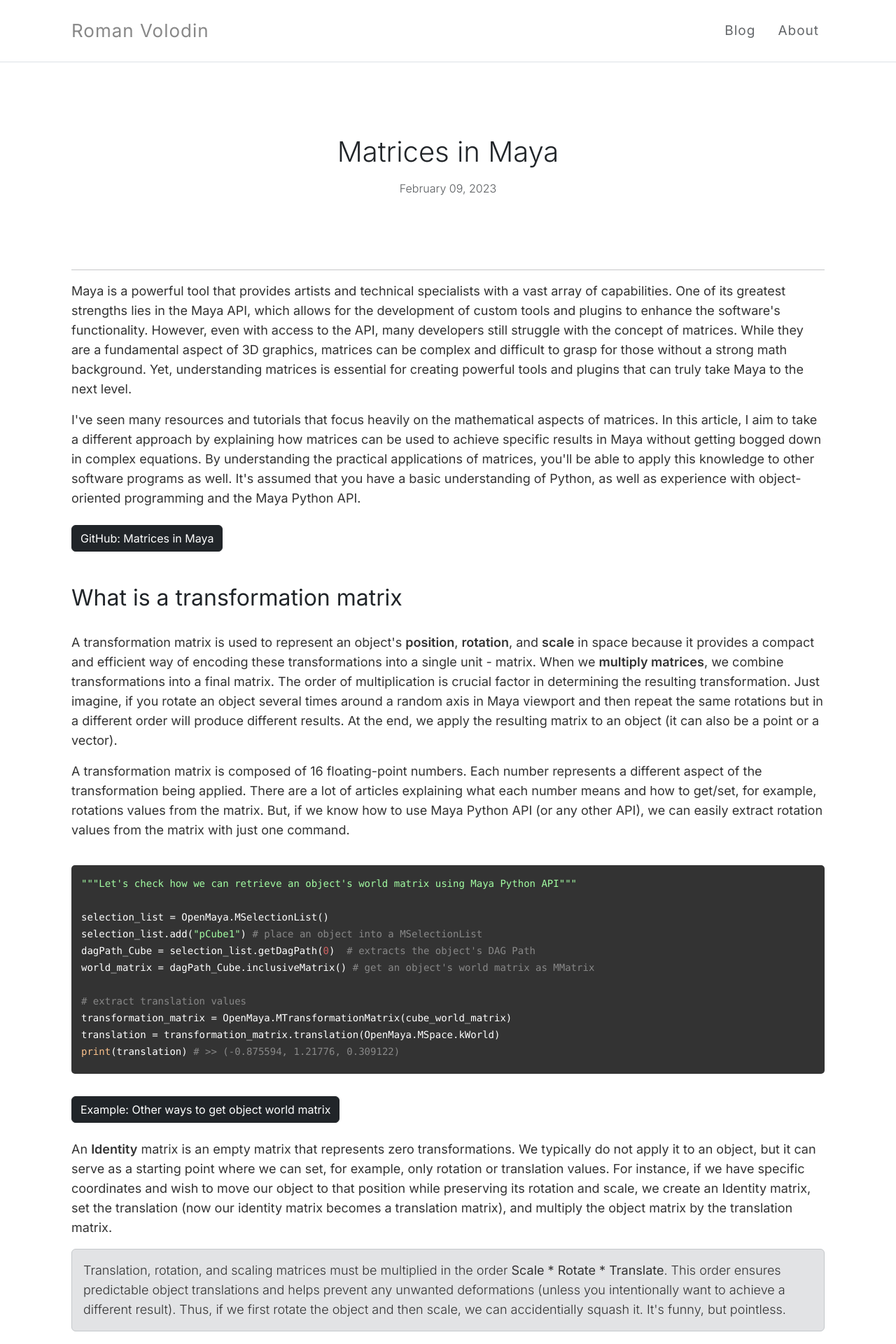
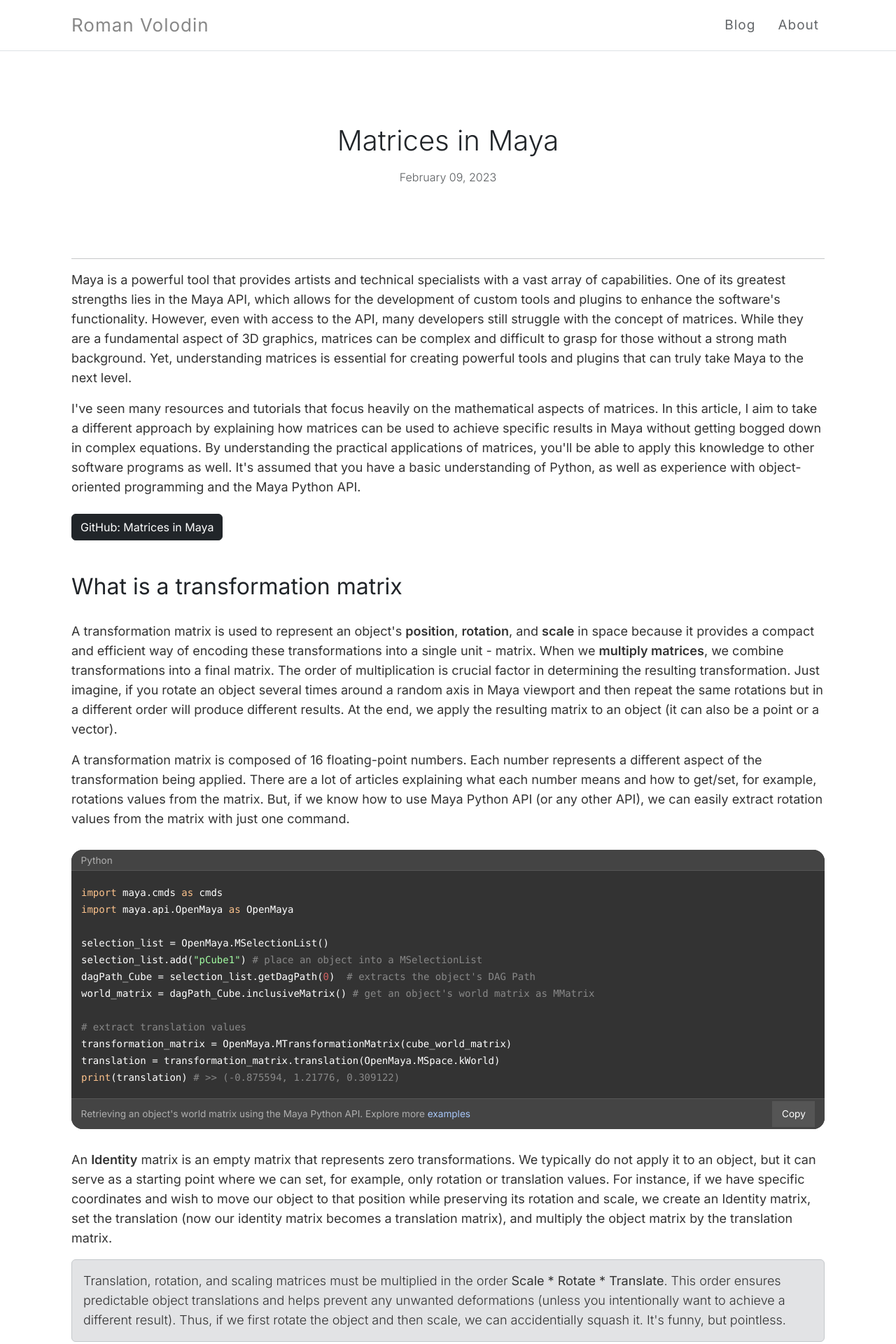
Before and after one commit to volodinroman/volodinroman.github.io, a Jekyll site: the page built from _posts/2023-02-08-Matrices-Maya.md, in a window 1280 px wide. Shown: the top 1920 px of the page at 70% size. Built offline with Jekyll 4.4.1, drawn with Linux system fonts in a browser that asks for light colours; nearby versions of some CDN libraries; some of the changed text lies outside the part shown.

Commit message:
updated code block

```diff
--- a/_includes/header.html
+++ b/_includes/header.html
@@ -1,5 +1,5 @@
 <!-- <nav class="navbar navbar-expand-lg py-3 bg-4" data-bs-theme="dark"> -->
-<nav class="navbar navbar-expand-lg py-4 bg-3 border-bottom">
+<nav class="navbar navbar-expand-lg py-3 bg-3 border-bottom">
 
     <div class="container">
 
--- a/_includes/scripts.html
+++ b/_includes/scripts.html
@@ -5,8 +5,9 @@
 <script src="https://cdn.jsdelivr.net/npm/bootstrap@5.3.0-alpha1/dist/js/bootstrap.bundle.min.js" integrity="sha384-w76AqPfDkMBDXo30jS1Sgez6pr3x5MlQ1ZAGC+nuZB+EYdgRZgiwxhTBTkF7CXvN" crossorigin="anonymous"></script>
 
 <!-- Highlight.JS -->
-<script src="//cdnjs.cloudflare.com/ajax/libs/highlight.js/11.7.0/highlight.min.js"></script>
+<script src="//cdnjs.cloudflare.com/ajax/libs/highlight.js/11.9.0/highlight.min.js"></script>
 <script>hljs.highlightAll();</script>
 
 <!-- Social Icons -->
 <script defer src="{{ '/assets/js/fa.js' | absolute_url }}"></script>
+<script defer src="{{ '/assets/js/website.js' | absolute_url }}"></script>
--- a/_posts/2023-02-08-Matrices-Maya.md
+++ b/_posts/2023-02-08-Matrices-Maya.md
@@ -5,7 +5,6 @@
 categories: math
 tags: [OpenMaya API, Maya, Math, Matrices, Python]
 ---
-
 
 <p>Maya is a powerful tool that provides artists and technical specialists with a vast array of capabilities. One of its greatest strengths lies in the Maya API, which allows for the development of custom tools and plugins to enhance the software's functionality. However, even with access to the API, many developers still struggle with the concept of matrices. While they are a fundamental aspect of 3D graphics, matrices can be complex and difficult to grasp for those without a strong math background. Yet, understanding matrices is essential for creating powerful tools and plugins that can truly take Maya to the next level.</p>
 
@@ -25,8 +24,11 @@
 
 <p>A transformation matrix is composed of 16 floating-point numbers. Each number represents a different aspect of the transformation being applied. There are a lot of articles explaining what each number means and how to get/set, for example, rotations values from the matrix. But, if we know how to use Maya Python API (or any other API), we can easily extract rotation values from the matrix with just one command.</p>
 
-<pre>
-<code class="language-python">"""Let's check how we can retrieve an object's world matrix using Maya Python API"""
+
+<div class="code-block">
+    <div class="top-bar">Python</div>
+    <pre><code class="language-python">import maya.cmds as cmds
+import maya.api.OpenMaya as OpenMaya
 
 selection_list = OpenMaya.MSelectionList()
 selection_list.add("pCube1") # place an object into a MSelectionList
@@ -36,12 +38,16 @@
 # extract translation values
 transformation_matrix = OpenMaya.MTransformationMatrix(cube_world_matrix)
 translation = transformation_matrix.translation(OpenMaya.MSpace.kWorld)
-print(translation) # >> (-0.875594, 1.21776, 0.309122)</code>
-</pre>
+print(translation) # >> (-0.875594, 1.21776, 0.309122)</code></pre>
+    <div class="bottom-bar">
+        <span class="title">Retrieving an object's world matrix using the Maya Python API. Explore more <a target = "_blank" href="https://github.com/volodinroman/matrices-in-maya/blob/main/src/get_object_world_matrix.py">examples</a></span>
+        <button class="copy-btn">Copy</button>
+    </div>
+</div>
 
-<a target = "_blank" href="https://github.com/volodinroman/matrices-in-maya/blob/main/src/get_object_world_matrix.py">
+<!-- <a target = "_blank" href="https://github.com/volodinroman/matrices-in-maya/blob/main/src/get_object_world_matrix.py">
   <button type="button" class="btn btn-dark my-2">Example: Other ways to get object world matrix</button>
-</a>
+</a> -->
 
 <p>An <b>Identity</b> matrix is an empty matrix that represents zero transformations. We typically do not apply it to an object, but it can serve as a starting point where we can set, for example, only rotation or translation values. For instance, if we have specific coordinates and wish to move our object to that position while preserving its rotation and scale, we create an Identity matrix, set the translation (now our identity matrix becomes a translation matrix), and multiply the object matrix by the translation matrix.</p>
 
@@ -89,31 +95,34 @@
   <p><b>Fact 2.</b> When querying vertex position or normal vector, OpenMaya returns the coordinates in <b>object space</b> by default. We can obtain the global coordinate of a vertex (or any other component) by multiplying its local coordinate by the <b>object's world matrix</b>. The <b>transform node</b> makes it simple to retrieve the world matrix for an object.</p>
 </div>
 
-<p>
-Here is how we can get an object's point position in Object Space and convert it into a World Space coordinate:
-</p>
 
-<pre>
-<code class="language-python">import maya.cmds as cmds
+<div class="code-block">
+    <div class="top-bar">Python</div>
+    <pre><code class="language-python">import maya.cmds as cmds
 import maya.api.OpenMaya as om
 
+# Create a cube and move/rotate it
 cube = cmds.polyCube()[0]
-cmds.move(2,3,4)
-cmds.rotate(13,16,20)
+cmds.move(2, 3, 4)
+cmds.rotate(13, 16, 20)
 
+# Get the world matrix and iterate over vertices
 sel_list = om.MSelectionList()
 sel_list.add(cube)
 dag_path = sel_list.getDagPath(0)
-world_matrix = dag_path.inclusiveMatrix() # world matrix
-iter = om.MItMeshVertex(dag_path) # iterates over the object's vertices
+world_matrix = dag_path.inclusiveMatrix()
+iter = om.MItMeshVertex(dag_path)
 
+# Print object space and world space positions
 while not iter.isDone():
+    # Get the vertex position in object space and transform it to world space
+    pos = iter.position()  # position in Object Space
+    world_pos = pos * world_matrix  # world position
 
-    pos = iter.position() # position in Object Space
-    world_pos = pos * world_matrix # world position
-    print(pos, world_pos)
+    # Print both positions with descriptive labels
+    print(f"Object space: {pos}, World space: {world_pos}")
+    iter.next()
 
-    iter.next()
 """
 Result:
 (-0.5, -0.5, 0.5, 1) (1.85051, 2.30744, 4.49801, 1)
@@ -124,8 +133,12 @@
 (0.5, 0.5, -0.5, 1) (2.14949, 3.69256, 3.50199, 1)
 (-0.5, -0.5, -0.5, 1) (1.52119, 2.42697, 3.56139, 1)
 (0.5, -0.5, -0.5, 1) (2.42448, 2.75574, 3.28575, 1)
-"""</code>
-</pre>
+"""</code></pre>
+    <div class="bottom-bar">
+        <span class="title">Geting an object's points positions in Object Space and convert them into a World Space coordinate</span>
+        <button class="copy-btn">Copy</button>
+    </div>
+</div>
 
 
 <h2 class="py-4">What about vectors?</h2>
@@ -141,14 +154,19 @@
 
 <p>As an illustration, to find the Z-axis world direction of an object as an MVector, we multiply a vector (0, 0, 1) by the object's world matrix.</p>
 
-<pre>
-<code class="language-python">import maya.api.OpenMaya as OpenMaya
-# ...
+<div class="code-block">
+    <div class="top-bar">Python</div>
+    <pre><code class="language-python">import maya.api.OpenMaya as OpenMaya
+
 world_matrix = dag_path.inclusiveMatrix() # get world matrix from an object DagPath
 axis = OpenMaya.MVector(0,0,1) # define which axis we want to find in World Space
 
-axis_vector = axis * world_matrix</code>
-</pre>
+axis_vector = axis * world_matrix</code></pre>
+    <div class="bottom-bar">
+        <span class="title">Finding a world Z-axis of an object</span>
+        <button class="copy-btn">Copy</button>
+    </div>
+</div>
 
 <p>To generate a transformation matrix (rotation matrix only) from three known vectors, it is necessary that the vectors be mutually perpendicular.  It is important to note that if the vectors are not strictly perpendicular, the result will be an object with a skewed geometry.</p>
 
@@ -156,8 +174,10 @@
   <p>In the <b>"Examples"</b> section, you will find various applications of matrices in Maya. One of the example demonstrates how I calculated a transformation matrix using three vectors to position a locator on a face and orient it correctly. This example could serve as a starting point for developing a scattering tool.</p>
 </div>
 
-<pre>
-<code class="language-python">import maya.api.OpenMaya as OpenMaya
+
+<div class="code-block">
+    <div class="top-bar">Python</div>
+    <pre><code class="language-python">import maya.api.OpenMaya as OpenMaya
 # ...
 # we have 3 vectors - aim, up and normal, all in world space and mutually perpendicular
 matrix = OpenMaya.MMatrix((
@@ -167,16 +187,16 @@
     (0, 0, 0, 1.0)
 ))
 
-transformation_matrix = om.MTransformationMatrix(matrix)</code>
-</pre>
+transformation_matrix = om.MTransformationMatrix(matrix)</code></pre>
+    <div class="bottom-bar">
+        <span class="title">Generating a transformation matrix from three known vectors</span>
+        <button class="copy-btn">Copy</button>
+    </div>
+</div>
 
 <h2 class="py-4">Maya and Matrices</h2>
 
 <p>In Maya, there are numerous methods to manipulate matrices. Although a certain degree of programming and mathematical proficiency is required to work with matrices directly, Maya offers various options for programmers to utilize matrices in tools for artists.</p>
-
-
-
-
 
 <p>Maya NodeEditor provides a fast method for prototyping logic. However, its nodes can be non-intuitive, requiring time to locate the correct nodes for tasks such as creating a point or multiplying it by a vector or a matrix. Once you become familiar with the limited number of nodes necessary for matrix and vector mathematics, you will find it straightforward to prototype your logic.</p>
 
@@ -190,8 +210,6 @@
   <li><b>worldInverseMatrix</b>: The matrix that is the inverse of the "worldMatrix" attribute.</li>
   <li><b>parentMatrix</b>: The matrix that represents the node's parent transformation in world space.</li>
   <li><b>parentMatrixInverse</b>: The matrix that is the inverse of the "parentMatrix".</li>
-
-
 </ul>
 
 <img src="{{ '/assets/img/blog/matrices_in_maya/nodeeditor.jpg' | absolute_url }}" class="img-fluid py-4" alt="...">
@@ -218,10 +236,10 @@
   <li><b>MFnTransform</b> is a class that provides access to transform nodes in Maya. It allows us to directly modify the transformations of objects. MFnTransform only works with MTransformationMatrix.</li>
 </ul>
 
-<p>Here is an example of using OpenMaya that demonstrates how to obtain and update object matrices:</p>
 
-<pre>
-<code class="language-python">import maya.api.OpenMaya as OpenMaya
+<div class="code-block">
+    <div class="top-bar">Python</div>
+    <pre><code class="language-python">import maya.api.OpenMaya as OpenMaya
 
 selection_list = OpenMaya.MSelectionList()
 selection_list.add("pCube1")
@@ -233,10 +251,12 @@
 # convert world_matrix into MTransformationMatrix
 transform_matrix = OpenMaya.MTransformationMatrix(world_matrix)
 transform_fn = OpenMaya.MFnTransform(dag_path) # get access to Transform node of pCube1
-transform_fn.setTransformation(transform_matrix) # apply that transformation matrix to pCube1 transform node</code>
-</pre>
-
-
+transform_fn.setTransformation(transform_matrix) # apply that transformation matrix to pCube1 transform node</code></pre>
+    <div class="bottom-bar">
+        <span class="title">Optain and update object matrices</span>
+        <button class="copy-btn">Copy</button>
+    </div>
+</div>
 
 
 <h2 class="py-4">Examples</h2>
@@ -251,8 +271,9 @@
 We'll start with a simple task. We will take a world matrix of one object and apply it to another object. At the end both objects will have similar positions, rotations and scale.
 </p>
 
-<pre>
-<code class="language-python">import maya.api.OpenMaya as OpenMaya
+<div class="code-block">
+    <div class="top-bar">Python</div>
+    <pre><code class="language-python">import maya.api.OpenMaya as OpenMaya
 
 # find Cube world matrix
 world_matrix = dag_path_cube.inclusiveMatrix() # get World Matrix of the 1st object. Returns MMatrix
@@ -260,8 +281,12 @@
 
 # set this matrix to Cone
 fn_transform = OpenMaya.MFnTransform(dag_path_cone) # wrap the 2nd object with MFnTransform class
-fn_transform.setTransformation(world_matrix) # MFnTransform class allows us apply transformation matrix to an object</code>
-</pre>
+fn_transform.setTransformation(world_matrix) # MFnTransform class allows us apply transformation matrix to an object</code></pre>
+    <div class="bottom-bar">
+        <span class="title">Match objects matrices</span>
+        <button class="copy-btn">Copy</button>
+    </div>
+</div>
 
 <h5>Move an object along a local axis of another object</h5>
 
@@ -269,8 +294,10 @@
 We have a <b>Cone</b> object located in space. We will extract the local Y-axis direction from the Cone and use it to move another object (<b>Cube</b>) along that axis.
 </p>
 
-<pre>
-<code class="language-python">"""
+
+<div class="code-block">
+    <div class="top-bar">Python</div>
+    <pre><code class="language-python">"""
 Get an offset vector that is based on Y axis and an offset distance value
 """
 import maya.api.OpenMaya as OpenMaya
@@ -279,8 +306,12 @@
 offset_distance = 3 # Distance to move along
 vector = OpenMaya.MVector(0,1,0) * cone_matrix # Cone Y vector in world space
 vector.normalize() # set its length to 1
-offset = vector * offset_distance # we receive an offset vector that stores a direction and the offset distance</code>
-</pre>
+offset = vector * offset_distance # we receive an offset vector that stores a direction and the offset distance</code></pre>
+    <div class="bottom-bar">
+        <span class="title">Move an object along a local axis of another object</span>
+        <button class="copy-btn">Copy</button>
+    </div>
+</div>
 
 We have 3 ways to move an object along a vector:
 
@@ -292,8 +323,10 @@
 
 Let's check the third option. All options samples can be found on GitHub.
 
-<pre>
-<code class="language-python">""" We move the Cube along the Y vector from the center of the Cone and orient it in the same way as the Cone."""
+
+<div class="code-block">
+    <div class="top-bar">Python</div>
+    <pre><code class="language-python">""" We move the Cube along the Y vector from the center of the Cone and orient it in the same way as the Cone."""
 
 # We should set Cone scale values back to (1,1,1), otherwise our cube will inherit the scale as well
 # We just want it to inherit translation and rotation
@@ -304,15 +337,21 @@
 pos = tMatrix.translation(OpenMaya.MSpace.kWorld) # get position values from it (as MPoint)
 pos = pos + offset # modifi the position
 tMatrix.setTranslation(pos, OpenMaya.MSpace.kWorld) # set the position back to transformation matrix
-fnTransform.setTransformation(tMatrix) # apply transformation matrix to the Cube transform</code>
-</pre>
+fnTransform.setTransformation(tMatrix) # apply transformation matrix to the Cube transform</code></pre>
+    <div class="bottom-bar">
+        <span class="title">Move the Cube along the Y vector from the Cone's original position and orient it in the same way as the Cone.</span>
+        <button class="copy-btn">Copy</button>
+    </div>
+</div>
 
 <h5 class="py-4">Rotate one object around a local axis of another object</h5>
 
 <p>The idea in this example is to rotate a random object around any of 3 local axes of another object. We will rotate a Cube around a Cone Y axis.</p>
 
-<pre>
-<code class="language-python"># we want to rotate this object
+
+<div class="code-block">
+    <div class="top-bar">Python</div>
+    <pre><code class="language-python"># we want to rotate this object
 mCube = dpCube.inclusiveMatrix() # get world matrix
 # around this object
 mCone = dpCone.inclusiveMatrix() # get world matrix
@@ -333,8 +372,12 @@
 
 # apply matrix to cube
 fnTrCube = om.MFnTransform(dpCube)
-fnTrCube.setTransformation(tmCube)</code>
-</pre>
+fnTrCube.setTransformation(tmCube)</code></pre>
+    <div class="bottom-bar">
+        <span class="title">Rotate one object around a local axis of another object</span>
+        <button class="copy-btn">Copy</button>
+    </div>
+</div>
 
 
 <h5 class="py-4">Place object on a face of another object</h5>
@@ -349,8 +392,9 @@
 
 <p>Suppose that we want to align a locator onto one of the Cube's faces. Here is a sequence of steps that we can follow to ensure that our script operates as intended:</p>
 
-<pre>
-<code class="language-python">face_id = "4" # face index
+<div class="code-block">
+    <div class="top-bar">Python</div>
+    <pre><code class="language-python">face_id = "4" # face index
 
 # create Faces iterator and set index "face_idx" so we work only with that face
 face_iter = OpenMaya.MItMeshPolygon(dag_path)
@@ -387,5 +431,9 @@
 
 transform_matrix = OpenMaya.MTransformationMatrix(output_matrix) # convert MMatrix to MTransformationMatrix
 
-locator_transform_fn.setTransformation(transform_matrix) # apply transformation matrix to locator</code>
-</pre>
+locator_transform_fn.setTransformation(transform_matrix) # apply transformation matrix to locator</code></pre>
+    <div class="bottom-bar">
+        <span class="title">Place an object on a face of another object</span>
+        <button class="copy-btn">Copy</button>
+    </div>
+</div>
--- a/_sass/_code.scss
+++ b/_sass/_code.scss
@@ -1,20 +1,63 @@
-// Highlight.JS
-
 .hljs {
-    border-radius: 5px;
     line-height: 24px;
     font-size: 14px;
 }
 
 pre {
-    margin-bottom: 0px !important;
+    margin-bottom: 0 !important;
 }
 
 pre code.hljs {
     display: block;
     overflow-x: auto;
-    padding: 1em;
-    padding-bottom: 20px !important;
-    margin-top: 20px;
-    // margin-bottom: 1px !important;
+    padding: 1.3em 1em;
+    margin-top: 0;
 }
+
+/* ------------------- */
+
+.code-block {
+    background: #333; /* Adjust to match your theme */
+    border-radius: 16px;
+    margin: 30px 0;
+    overflow: hidden; /* For border-radius on child elements */
+}
+
+.top-bar,
+.bottom-bar {
+    background: #444; /* Contrast with code block */
+    color: rgb(174, 174, 174);
+    display: flex;
+    justify-content: space-between;
+    align-items: center;
+    padding: 0.2em 1em;
+    font-size: 0.85em;
+}
+
+.top-bar {
+    border-bottom: 1px solid #555;
+}
+
+.bottom-bar {
+    border-top: 1px solid #555;
+}
+
+.bottom-bar a {
+    color: #a8c7fa; /* Adjust color as needed */
+    text-decoration: none;
+}
+
+.bottom-bar a:hover {
+    color: #bdceeb; /* Hover state color */
+    text-decoration: underline;
+}
+
+.copy-btn {
+    background: #555; /* Match with theme */
+    color: white;
+    border: none;
+    padding: 0.5em 1em;
+    cursor: pointer;
+}
+
+/* Continue with other styles */
--- a/_sass/_common.scss
+++ b/_sass/_common.scss
@@ -2,6 +2,8 @@
     /* line-height: 1.8; */
     // font-family: 'Open Sans', sans-serif;
     font-family: "Inter","sans-serif";
+    // font-family: Google Sans,Helvetica Neue,sans-serif;
+    // font-family: "Segoe UI Web (West European)",Segoe UI,-apple-system,BlinkMacSystemFont,Roboto,Helvetica Neue,sans-serif;
     font-weight:400;
     font-size: 16px;
     font-style: normal;
@@ -9,6 +11,10 @@
     line-height: 1.5em;
     // font-family: Helvetica, Arial, sans-serif;
     height: 100%;
+
+    /* For Firefox */
+    scrollbar-width: thin; /* or "auto" or "thin" */
+    scrollbar-color: #555 #333; /* thumb and track colors */
 }
 
 a {outline: none;}
@@ -20,3 +26,21 @@
 .cursor-default:hover{
     cursor: default !important;
 }
+
+
+/* This styles the scrollbar track */
+::-webkit-scrollbar-track {
+    background-color: #333; /* The track color should match the background color of the container */
+}
+
+/* This styles the scrollbar thumb */
+::-webkit-scrollbar-thumb {
+    background-color: #888; /* The thumb color, can be any color */
+    border-radius: 10px; /* Makes the thumb's corners rounded */
+    border: 3px solid #333; /* Same color as the scrollbar track for the "groove" effect */
+}
+
+/* This styles the scrollbar itself (width, etc.) */
+::-webkit-scrollbar {
+    width: 12px; /* The width of the scrollbar */
+}
--- /dev/null
+++ b/assets/js/website.js
@@ -0,0 +1,8 @@
+document.querySelectorAll('.copy-btn').forEach(button => {
+    button.addEventListener('click', function() {
+        let code = this.parentNode.previousElementSibling.textContent;
+        navigator.clipboard.writeText(code).then(() => {
+            /* Optional: Display a message that the code was copied */
+        });
+    });
+});
```
Also changed, not shown: other parts of _posts/2023-02-08-Matrices-Maya.md (+1 -1 lines), _posts/2019-12-26-Poly-Maker.md (+10 -6 lines).
